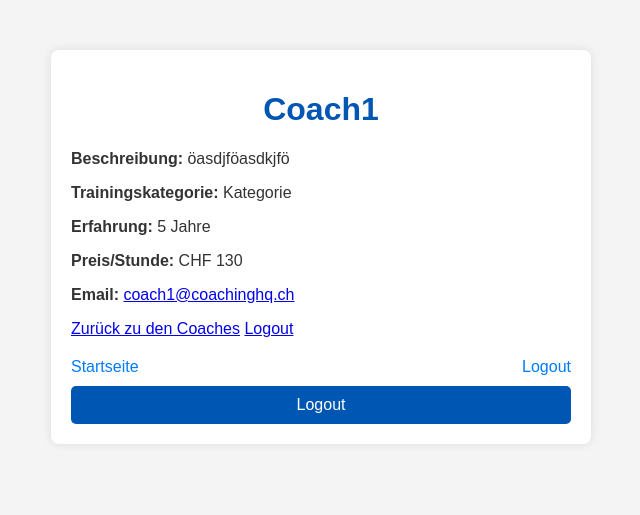
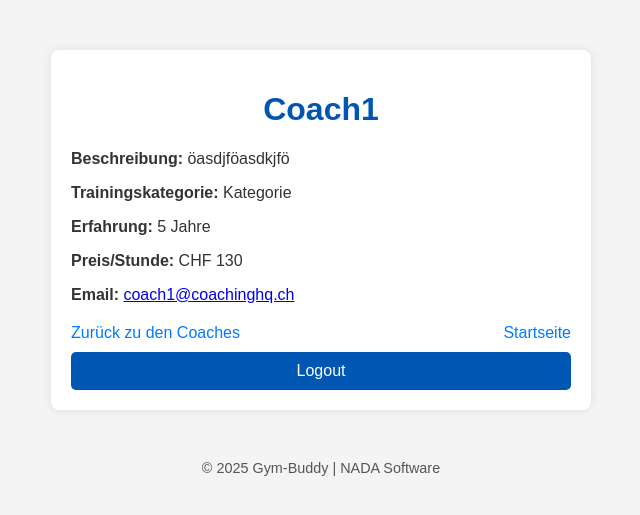
Before and after one commit to schweglera/GymBuddy, a Django app: page /coach/1 in a window 1280 px wide. Shown: the top 515 px of the page, without its empty margins (319-959 px from the left). Run offline with Django 5.2, Linux system fonts and the light colour scheme; data comes from the database, SQL or seed files in the repository; both versions use the stored data as it was after the commit.

Commit message:
HTML und CSS changes

```diff
--- a/blog/templates/coach_detail.html
+++ b/blog/templates/coach_detail.html
@@ -11,6 +11,7 @@
     <div class="container">
         <h1>{{ coach.name }}</h1>
 
+        <!-- Coach Details Section -->
         <section class="coach-details">
             <p><strong>Beschreibung:</strong> {{ coach.bio }}</p>
             <p><strong>Trainingskategorie:</strong> {{ coach.category }}</p>
@@ -19,21 +20,21 @@
             <p><strong>Email:</strong> <a href="mailto:{{ coach.email }}">{{ coach.email }}</a></p>
         </section>
 
-        <section class="footer-links">
-            <a href="{% url 'all_coach' %}" class="back-link">Zurück zu den Coaches</a>
-            <a href="{% url 'logout' %}" class="logout-link">Logout</a>
-        </section>
-
+        <!-- Navigation Links -->
         <div class="navigation">
+            <a href="{% url 'all_coach' %}" class="navigation-link">Zurück zu den Coaches</a>
             <a href="{% url 'article_list' %}" class="navigation-link">Startseite</a>
-            <a href="{% url 'logout' %}" class="navigation-link">Logout</a>
         </div>
 
-        <form method="post" action="{% url 'logout' %}" style="display: inline;">
+        <!-- Logout Button -->
+        <form method="post" action="{% url 'logout' %}" class="logout-form">
             {% csrf_token %}
             <button type="submit" class="btn">Logout</button>
         </form>
+    </div>
 
-    </div>
+    <footer>
+        <p>&copy; 2025 Gym-Buddy | NADA Software</p>
+    </footer>
 </body>
 </html>
```
Also changed, not shown: blog/templates/all_community.html (+3 -5 lines), db.sqlite3.
